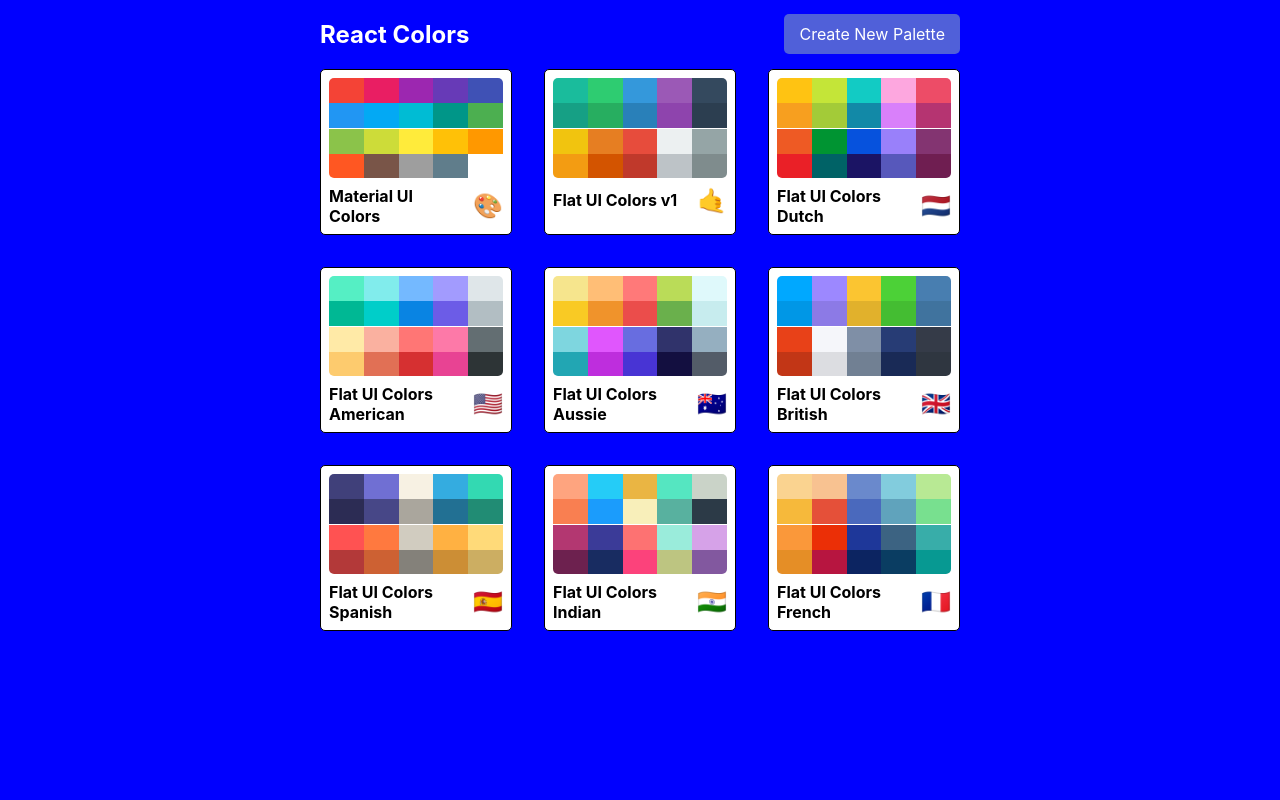
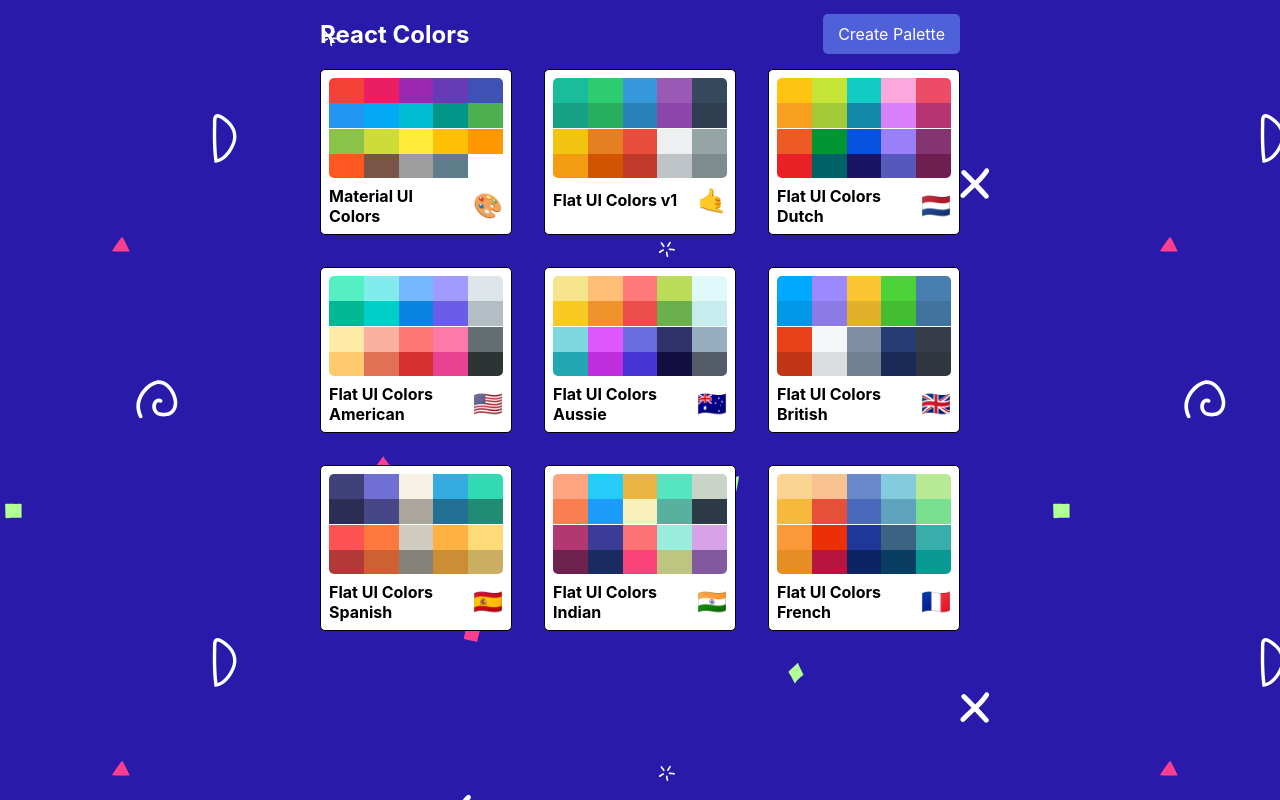
Before and after one commit to 0DKhalid/color-picker, a React (Create React App) app: page / in a window 1280 px wide. Built offline with nearby package versions, Linux system fonts and the light colour scheme.

Commit message:
Add background svg to  PaletteList

```diff
--- a/src/PaletteList.js
+++ b/src/PaletteList.js
@@ -16,8 +16,8 @@
       <div className={classes.root}>
         <div className={classes.contanier}>
           <nav className={classes.nav}>
-            <h1>React Colors</h1>
-            <Link to='/palette/new'>Create New Palette</Link>
+            <h1 className={classes.heading}>React Colors</h1>
+            <Link to='/palette/new'>Create Palette</Link>
           </nav>
           <div className={classes.palettes}>
             {palettes.map(palette => (
--- a/src/styles/PaletteListStyle.js
+++ b/src/styles/PaletteListStyle.js
@@ -1,12 +1,18 @@
 import sizes from './sizes';
-
+import bg from './bg.svg';
 export default {
   root: {
-    backgroundColor: 'blue',
+    /* background by SVGBackgrounds.com */
+    backgroundColor: '#2a1aaa',
+    backgroundImage: `url(${bg})`,
     height: '100vh',
     display: 'flex',
     alignItems: 'flex-start',
-    justifyContent: 'center'
+    justifyContent: 'center',
+    overflow: 'scroll'
+  },
+  heading: {
+    fontSize: '1.5rem'
   },
   contanier: {
     width: '50%',
@@ -17,10 +23,10 @@
     [sizes.dwon('lg')]: {
       width: '80%'
     },
-    [sizes.dwon('xs')]: {
+    [sizes.dwon('md')]: {
       width: '60%'
     },
-    [sizes.dwon('md')]: {
+    [sizes.dwon('xs')]: {
       width: '60%'
     }
   },
```
Also changed, not shown: src/styles/bg.svg (added).
